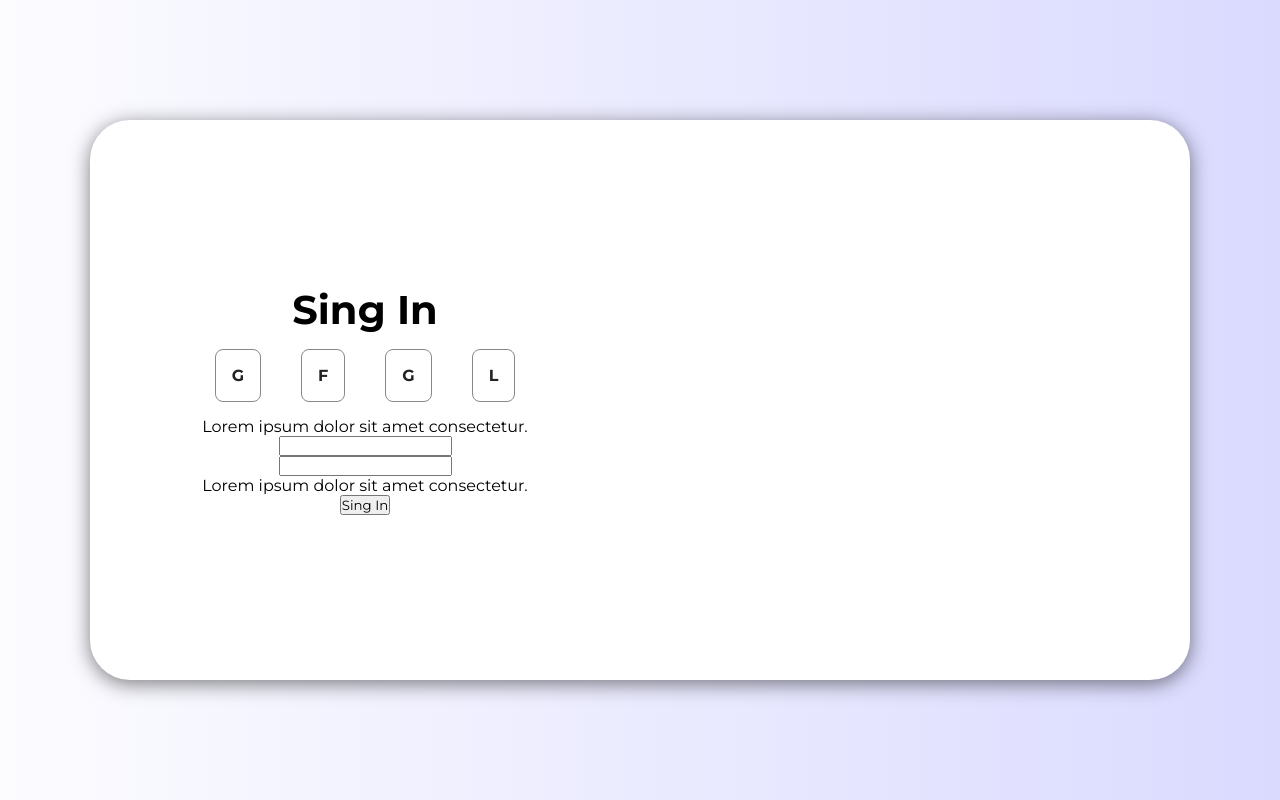
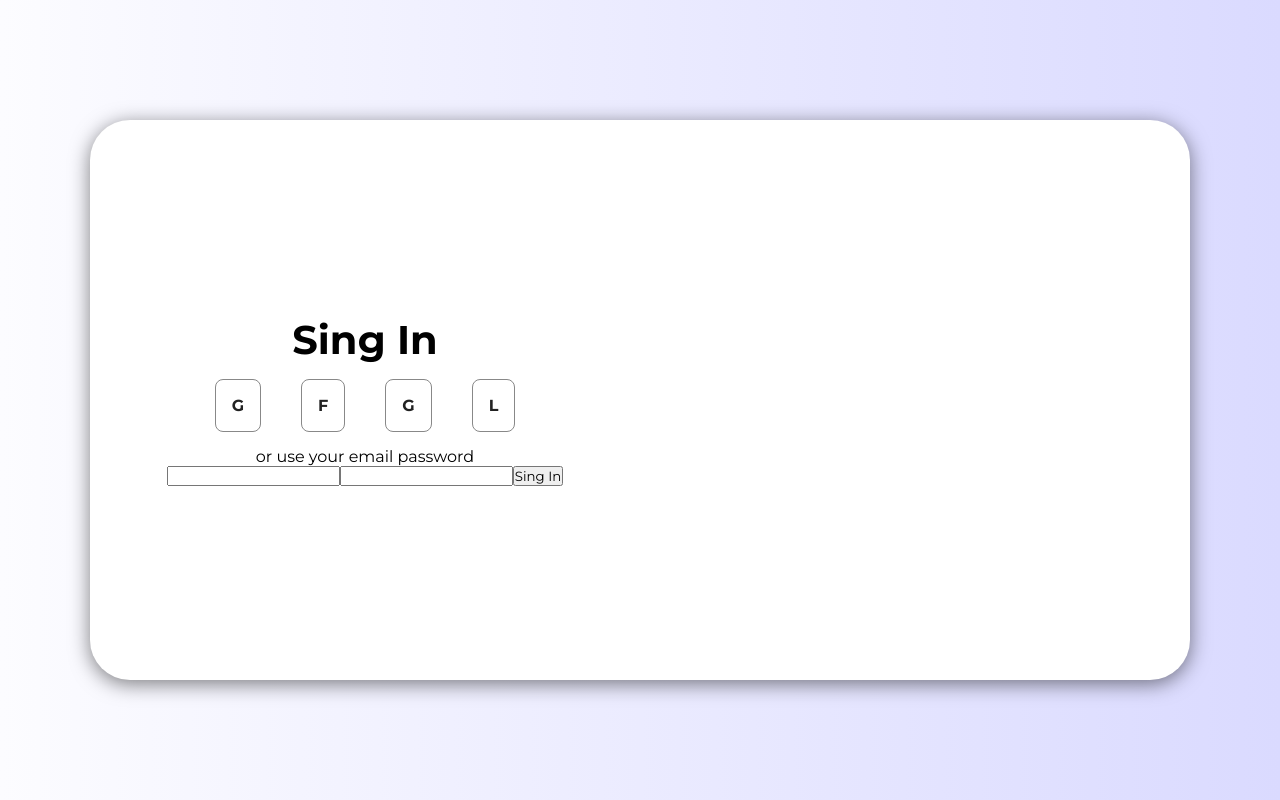
Before and after one commit to TallysonFreitas/Login-Page, a React (Create React App) app: page / in a window 1280 px wide. Built offline with nearby package versions, Linux system fonts and the light colour scheme.

Commit message:
adding SText

```diff
--- a/src/components/Formulario/index.tsx
+++ b/src/components/Formulario/index.tsx
@@ -1,3 +1,4 @@
+import { SText } from '../Text/style'
 import Titulo from '../Titulo'
 import { ContainerFormulario, SLinkLista, SLista } from './style'
 
@@ -19,11 +20,12 @@ const Formulario = () => {
           <SLinkLista href="#">L</SLinkLista>
         </li>
       </SLista>
-      <p>Lorem ipsum dolor sit amet consectetur.</p>
-      <input type="text" />
-      <input type="password" />
-      <p>Lorem ipsum dolor sit amet consectetur.</p>
-      <button>Sing In</button>
+      <SText tipo="primario">or use your email password</SText>
+      <form action="">
+        <input type="text" />
+        <input type="password" />
+        <button type="submit">Sing In</button>
+      </form>
     </ContainerFormulario>
   )
 }
--- /dev/null
+++ b/src/components/Text/style.ts
@@ -0,0 +1,7 @@
+import styled from 'styled-components'
+
+export type TextType = {
+  tipo: 'primario' | 'secundario'
+}
+
+export const SText = styled.p<TextType>``
```
